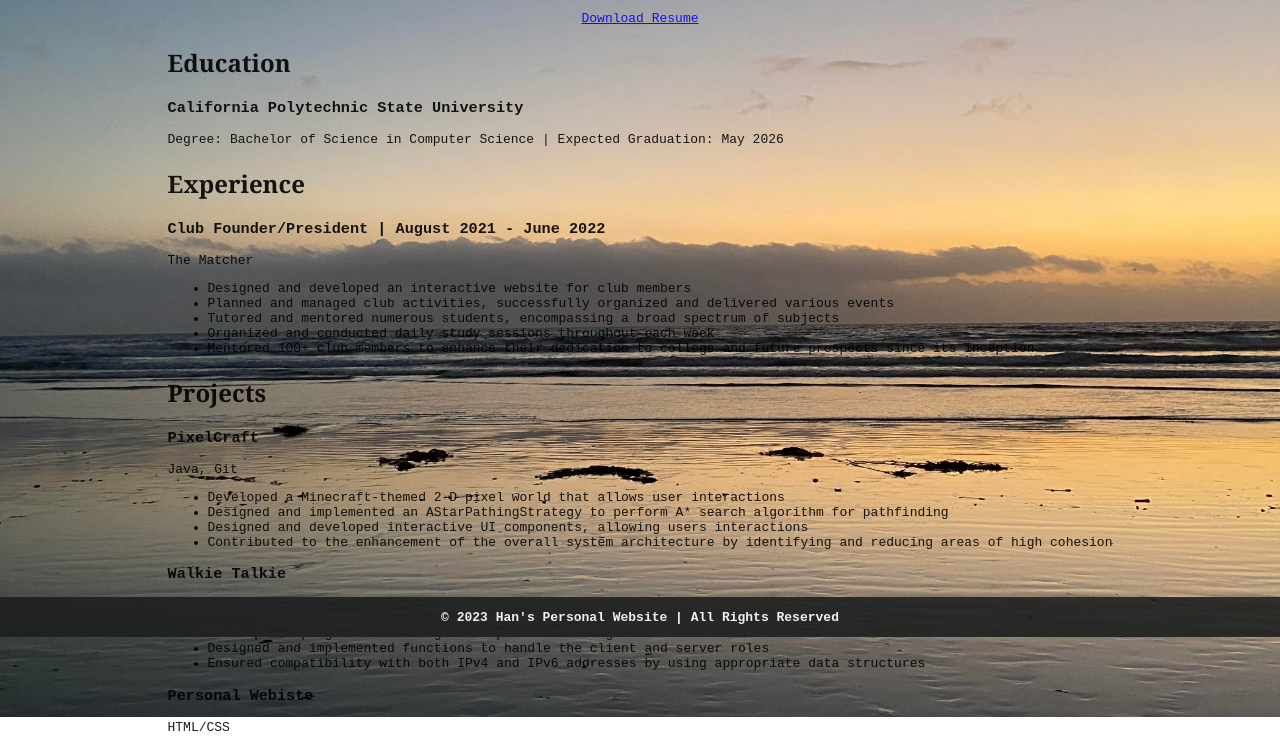
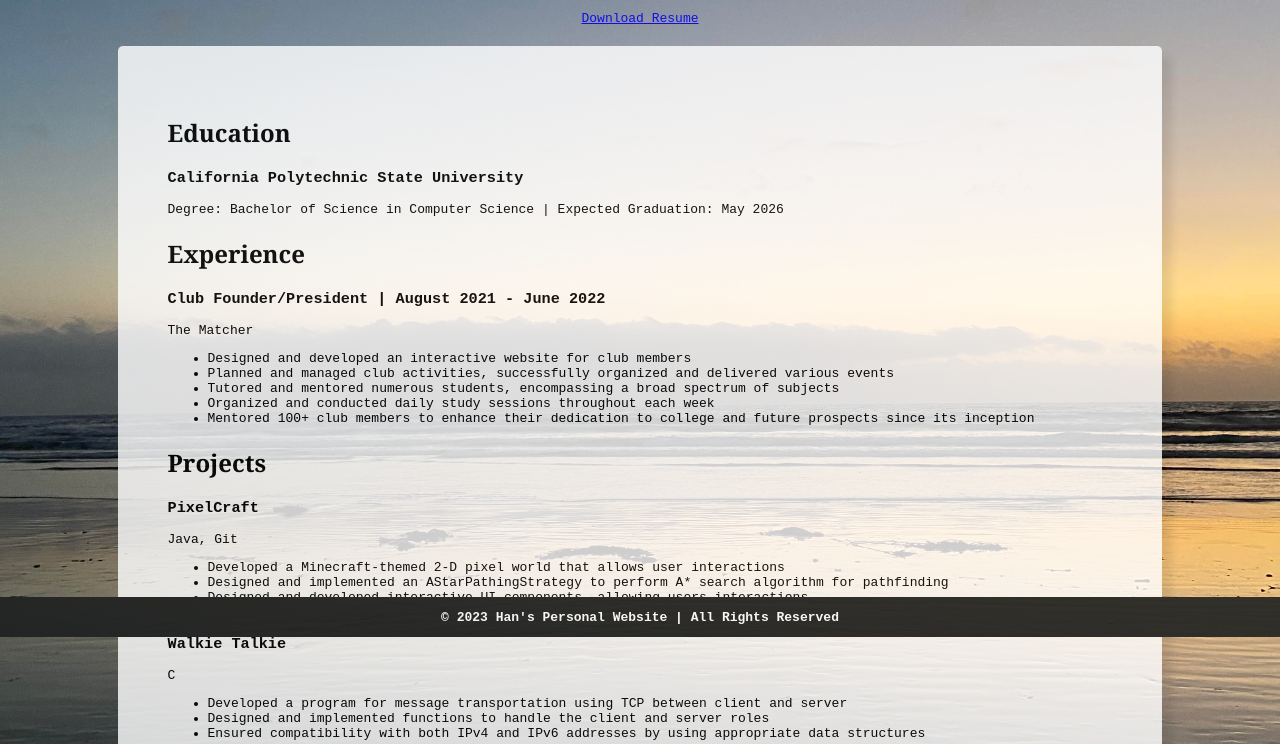
Before and after one commit to HanYu-Wu04/HanYu-Wu04.github.io, a plain HTML site: page resume.html in a window 1280 px wide. Shown: the part 163-907 px from the top of the page. Drawn offline with Linux system fonts and the light colour scheme.

Commit message:
feat: Updated CSS for resume

```diff
--- a/styles.css
+++ b/styles.css
@@ -24,6 +24,7 @@
     background-size: cover;
     background-repeat: no-repeat;
     background-position: center center;
+    background-attachment: fixed;
     min-height: 100vh;
     margin: 0;
     padding: 0;
@@ -232,6 +233,13 @@
     background-color: var(--cg-blue);
   }
 
+  .resume {
+    background-color: rgba(255, 255, 255, 0.9);
+    padding: 50px;
+    border-radius: 5px;
+    margin: 20px;
+    box-shadow: 10px 10px 10px rgba(0, 0, 0, 0.1);
+  }
   .resume h2 {
     font-family: Georgia;
   }
```
